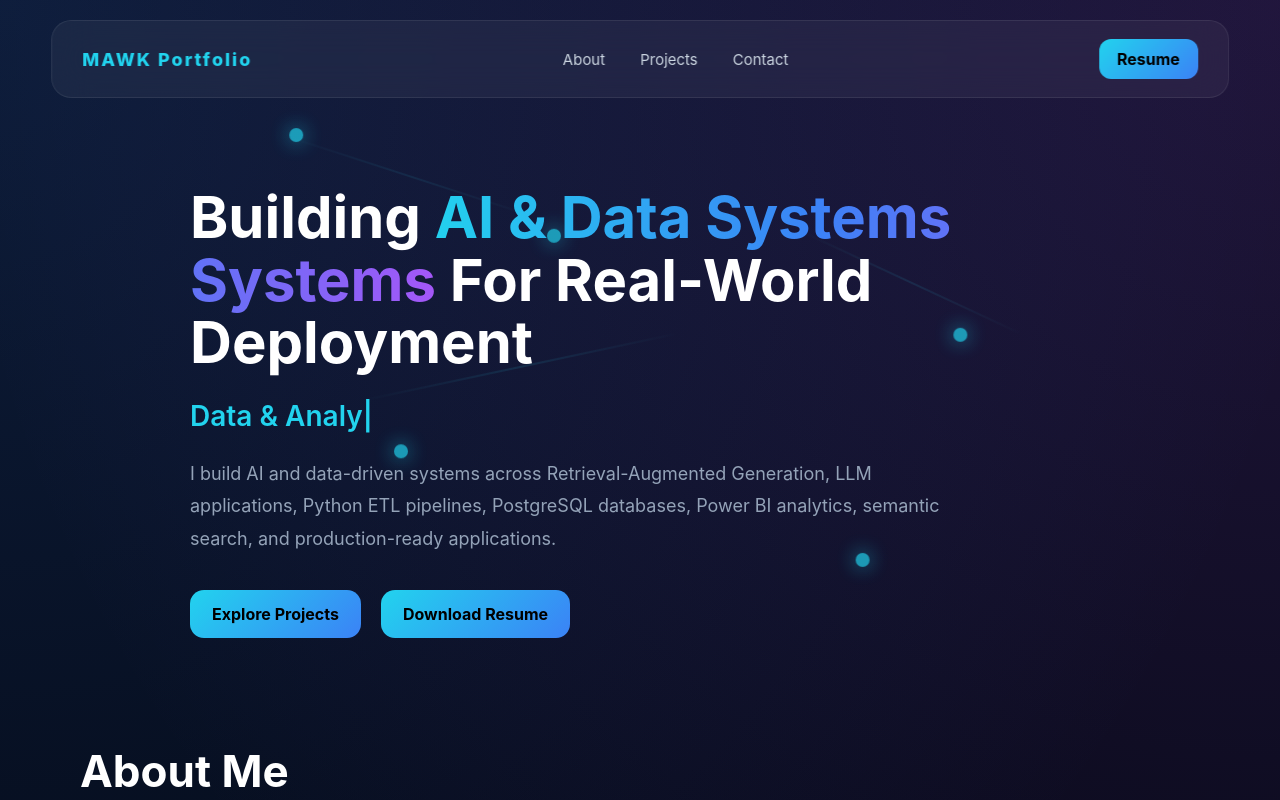
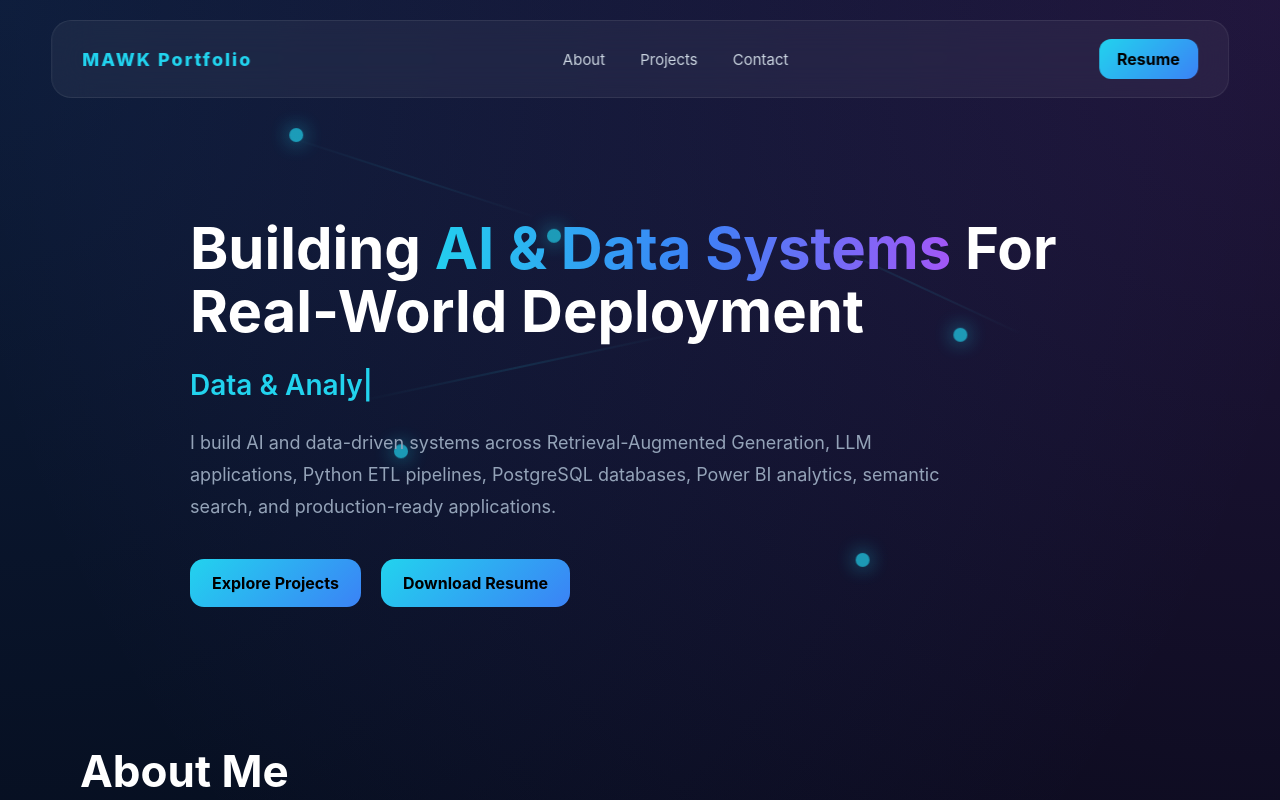
Before and after one commit to maw-khan/portfolio, a React (Vite) app: page / in a window 1280 px wide. Shown: the top 800 px of the page. Built offline with nearby package versions, Linux system fonts and the light colour scheme.

Commit message:
Update App.jsx

```diff
--- a/src/App.jsx
+++ b/src/App.jsx
@@ -219,7 +219,7 @@ export default function App() {
 
           <h1>
             Building
-            <span className="gradient"> AI & Data Systems Systems </span>
+            <span className="gradient"> AI & Data Systems </span>
             For Real-World Deployment
           </h1>
 
```
